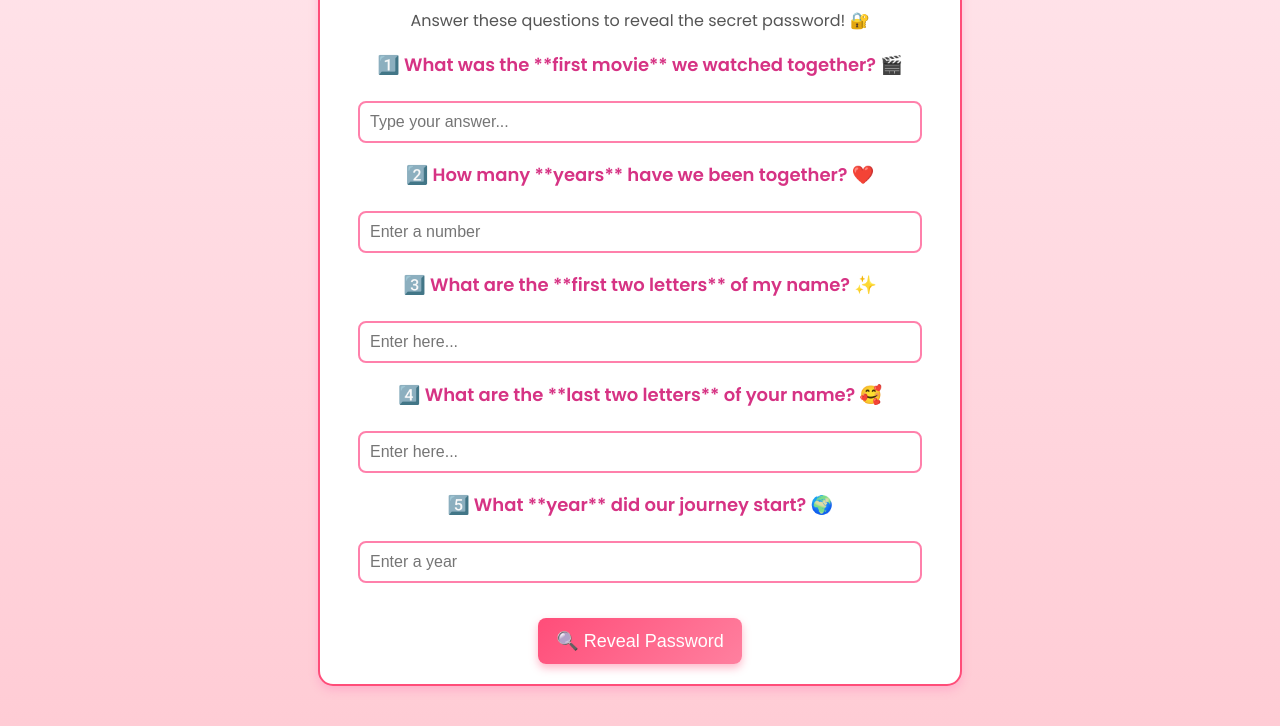
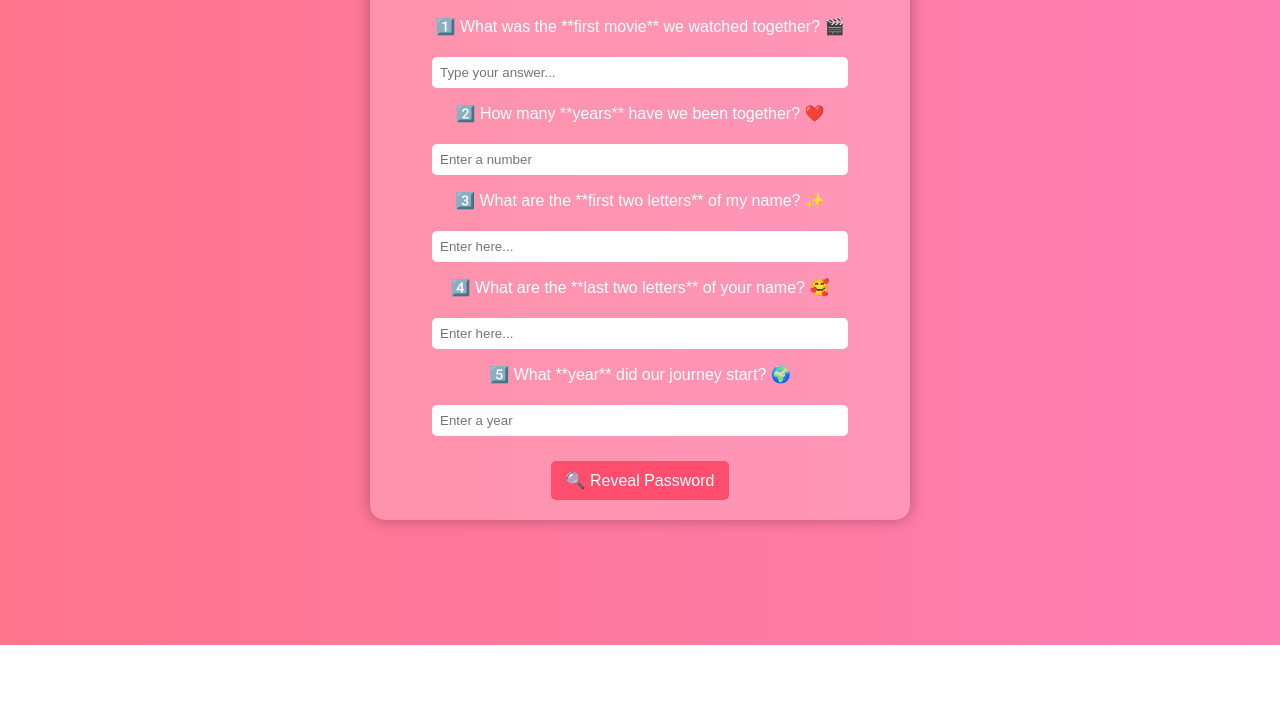
Before and after one commit to Manodharshan-web/cutie, a plain HTML site: page index.html in a window 1280 px wide. Shown: the part 155-881 px from the top of the page. After the commit the page ends 800 px from the top, so only its background shows below. Drawn offline with Linux system fonts and the light colour scheme.

Commit message:
Update style.css

```diff
--- a/style.css
+++ b/style.css
@@ -1,123 +1,64 @@
-/* General Styles */
-@import url('https://fonts.googleapis.com/css2?family=Great+Vibes&family=Poppins:wght@300;400;600&display=swap');
-
 body {
-    font-family: 'Poppins', sans-serif;
+    font-family: 'Arial', sans-serif;
+    background: linear-gradient(to right, #ff758c, #ff7eb3);
+    color: white;
     text-align: center;
-    background: linear-gradient(to bottom, #ffe6ec, #ffccd5);
-    margin: 0;
-    padding: 0;
-    overflow-x: hidden;
+    padding: 20px;
 }
 
-/* Container */
 .container {
-    max-width: 600px;
-    margin: 40px auto;
+    background: rgba(255, 255, 255, 0.2);
     padding: 20px;
-    background: white;
     border-radius: 15px;
-    box-shadow: 0px 4px 10px rgba(255, 105, 180, 0.3);
-    border: 2px solid #ff4d79;
+    box-shadow: 0px 0px 15px rgba(0, 0, 0, 0.3);
+    max-width: 500px;
+    margin: auto;
 }
 
-/* Title Styling */
 h1 {
-    font-family: 'Great Vibes', cursive;
-    font-size: 38px;
-    color: #ff4d79;
-    text-shadow: 2px 2px 4px rgba(255, 77, 121, 0.4);
+    font-size: 2em;
 }
 
 .subtitle {
-    font-size: 16px;
-    color: #555;
+    font-size: 1.2em;
+    margin-bottom: 20px;
 }
 
-/* Questions */
 .question {
     margin: 15px 0;
 }
 
-.question p {
-    font-weight: bold;
-    color: #d63384;
-    font-size: 18px;
+input {
+    width: 80%;
+    padding: 8px;
+    border: none;
+    border-radius: 5px;
+    margin-top: 5px;
 }
 
-input {
-    width: 90%;
-    padding: 10px;
-    margin-top: 5px;
-    border: 2px solid #ff80ab;
-    border-radius: 8px;
-    font-size: 16px;
-    transition: 0.3s;
-}
-
-input:focus {
-    outline: none;
-    border-color: #ff4d79;
-    box-shadow: 0px 0px 10px rgba(255, 77, 121, 0.3);
-}
-
-/* Buttons */
 button {
-    margin-top: 20px;
-    padding: 12px 18px;
-    background: linear-gradient(135deg, #ff4d79, #ff809f);
+    background: #ff4d6d;
+    color: white;
+    padding: 10px 15px;
     border: none;
-    border-radius: 8px;
-    color: white;
-    font-size: 18px;
+    border-radius: 5px;
+    font-size: 1em;
     cursor: pointer;
-    transition: 0.3s;
-    box-shadow: 0px 4px 8px rgba(255, 77, 121, 0.4);
+    margin-top: 10px;
 }
 
 button:hover {
-    background: linear-gradient(135deg, #e6005c, #ff4d79);
-    box-shadow: 0px 4px 12px rgba(255, 77, 121, 0.6);
-    transform: scale(1.05);
+    background: #ff1e50;
 }
 
-/* Hidden Elements */
 .hidden {
     display: none;
 }
 
-/* Message Box */
 #messageBox {
-    background: rgba(255, 192, 203, 0.3);
+    background: rgba(255, 255, 255, 0.3);
     padding: 15px;
+    border-radius: 10px;
     margin-top: 20px;
-    border-radius: 10px;
-    box-shadow: 0px 4px 8px rgba(255, 77, 121, 0.4);
-    font-size: 18px;
-    color: #d63384;
-    font-weight: bold;
-    animation: fadeIn 1.5s ease-in-out;
+    font-size: 1.2em;
 }
-
-/* Message Fade-in Animation */
-@keyframes fadeIn {
-    from { opacity: 0; transform: translateY(-10px); }
-    to { opacity: 1; transform: translateY(0); }
-}
-
-/* Responsive Design */
-@media (max-width: 600px) {
-    .container {
-        width: 90%;
-        padding: 15px;
-    }
-
-    input {
-        font-size: 14px;
-        padding: 8px;
-    }
-
-    button {
-        font-size: 16px;
-    }
-}
```
